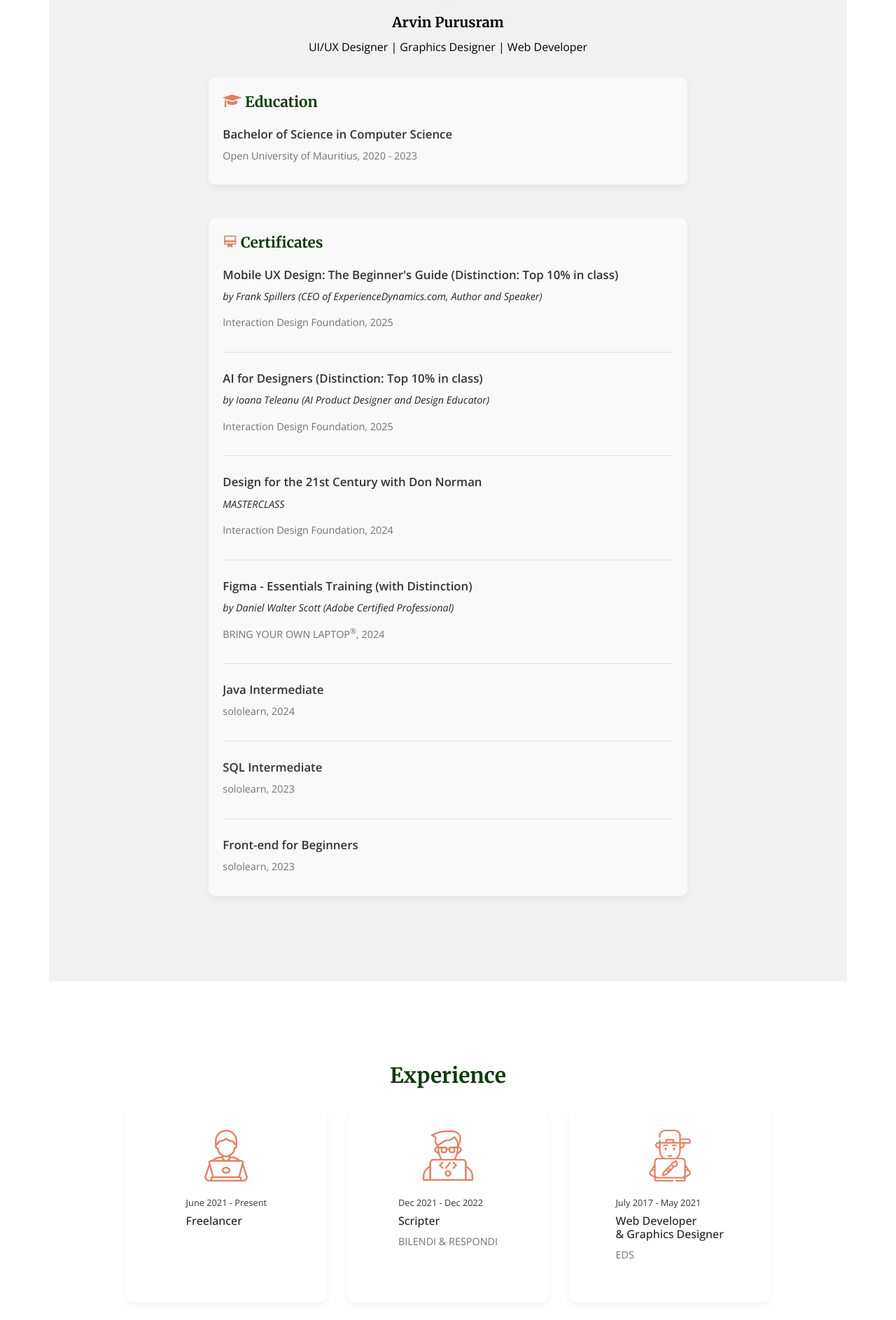
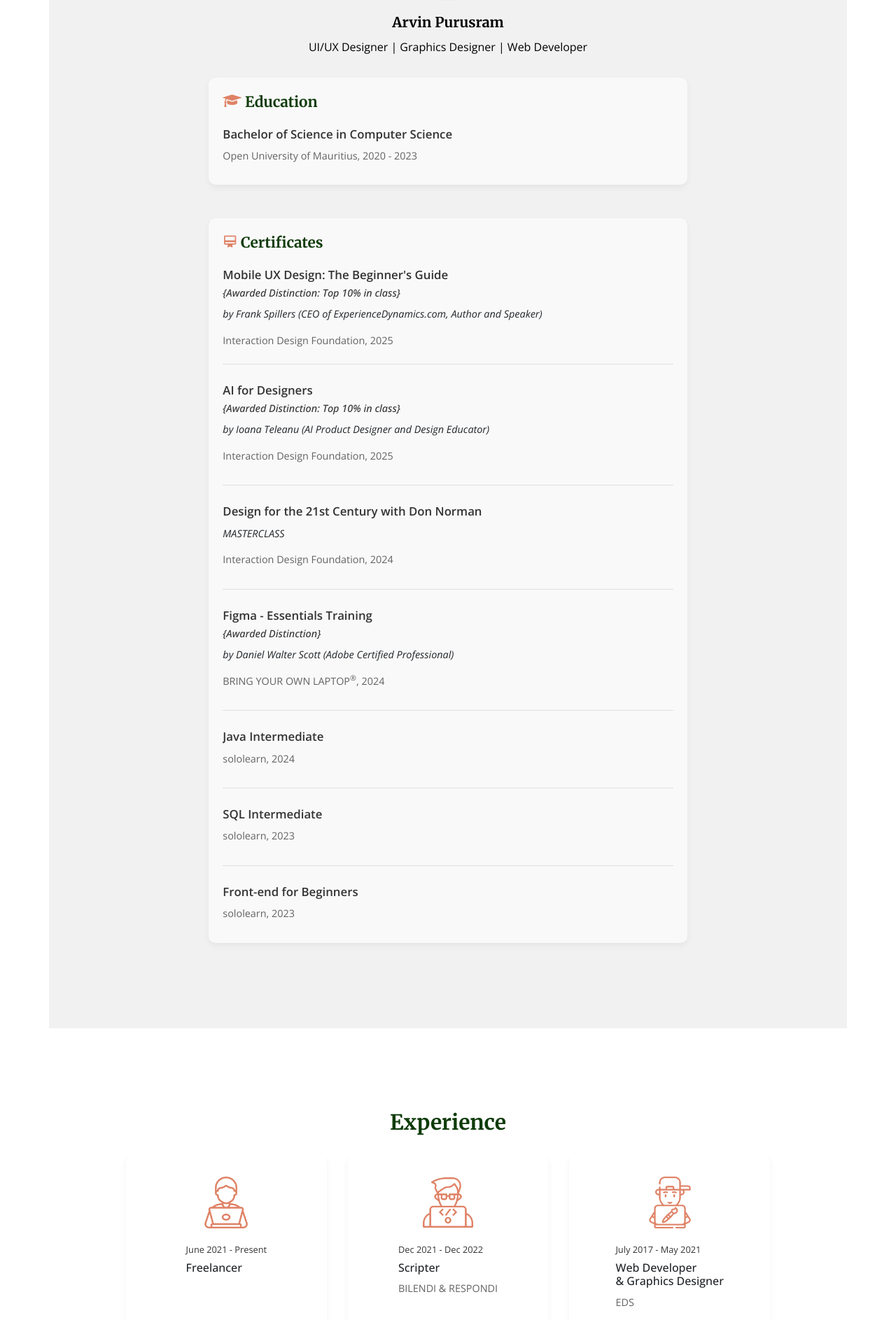
Before and after one commit to apurusram/apurusram.github.io, a PHP site: page / in a window 1280 px wide. Shown: the part 2394-4281 px from the top of the page at 70% size. Run offline with PHP 8.4, Linux system fonts and the light colour scheme; some web fonts are replaced.

Commit message:
update layout

```diff
--- a/css/style.css
+++ b/css/style.css
@@ -2489,7 +2489,7 @@ figure.dotted-bg:before {
 .degree-info,
 .certificate-info {
   font-size: 0.9rem;
-  color: #727272;
+  color: #636363;
 }
 
 .degree-item:last-child,
@@ -2855,3 +2855,8 @@ figure.dotted-bg:before {
 #author-img {
   filter: grayscale(1);
 }
+
+.results {
+  font-size: 0.9rem;
+  font-weight: 500;
+}
--- a/index.html
+++ b/index.html
@@ -385,12 +385,12 @@
     <div class="certification-section mt-5">
       <h5 class="mb-3 gsap-reveal-hero"><i class="icon-card_membership" style="color: #df8266;"></i> Certificates</h5>
       <div class="certificate-item mb-4">
-        <h6 class="gsap-reveal-hero">Mobile UX Design: The Beginner's Guide (Distinction: Top 10% in class)</h6>
+        <h6 class="gsap-reveal-hero">Mobile UX Design: The Beginner's Guide<br><span class="results"><em>{Awarded Distinction: Top 10% in class}</em></span></h6>
         <p class="sub-course gsap-reveal-hero"><em>by Frank Spillers (CEO of ExperienceDynamics.com, Author and Speaker)</em></p>
-        <p class="certificate-info gsap-reveal-hero">Interaction Design Foundation, 2025</p>
+        <span class="certificate-info gsap-reveal-hero">Interaction Design Foundation, 2025</span>
       </div>
       <div class="certificate-item mb-4">
-        <h6 class="gsap-reveal-hero">AI for Designers (Distinction: Top 10% in class)</h6>
+        <h6 class="gsap-reveal-hero">AI for Designers<br><span class="results"><em>{Awarded Distinction: Top 10% in class}</em></span></h6>
         <p class="sub-course gsap-reveal-hero"><em>by Ioana Teleanu (AI Product Designer and Design Educator)</em></p>
         <p class="certificate-info gsap-reveal-hero">Interaction Design Foundation, 2025</p>
       </div>
@@ -400,7 +400,7 @@
         <p class="certificate-info gsap-reveal-hero">Interaction Design Foundation, 2024</p>
       </div>
       <div class="certificate-item mb-4">
-        <h6 class="gsap-reveal-hero">Figma - Essentials Training (with Distinction)</h6>
+        <h6 class="gsap-reveal-hero">Figma - Essentials Training<br><span class="results"><em>{Awarded Distinction}</em></span></h6>
         <p class="sub-course gsap-reveal-hero"><em>by Daniel Walter Scott (Adobe Certified Professional)</em></p>
         <p class="certificate-info gsap-reveal-hero">BRING YOUR OWN LAPTOP<sup>&#174;</sup>, 2024</p>
       </div>
@@ -417,6 +417,10 @@
         <p class="certificate-info gsap-reveal-hero">sololearn, 2023</p>
       </div>
     </div>
+
+
+
+
   </div>
 </div>
 </div>
```
Also changed, not shown: portfolio_sh.html (+4 -5 lines).
